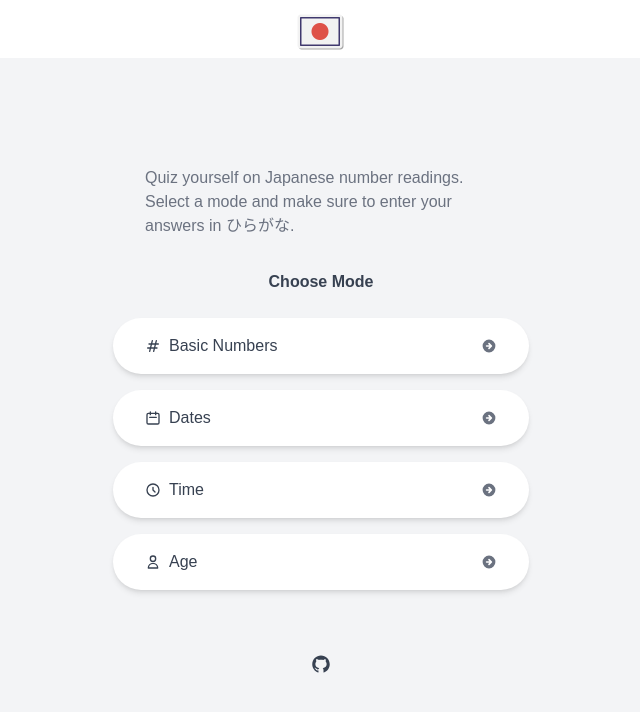
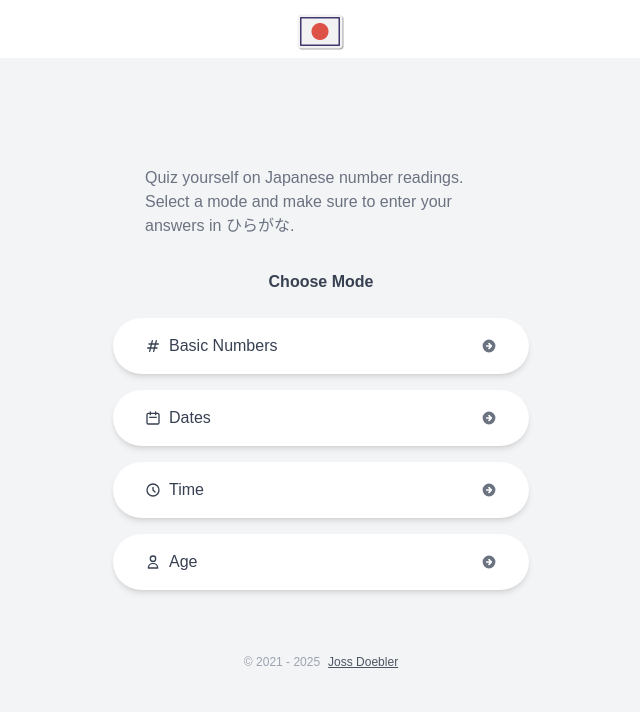
Before and after one commit to jossdoe/kazoeru, a Next.js app: page / in a window 1280 px wide. Shown: the top 712 px of the page, without its empty margins (319-959 px from the left). Built offline with nearby package versions, Linux system fonts and the light colour scheme.

Commit message:
add prettier config and change footer

```diff
--- a/components/layouts/LayoutDefault/LayoutDefault.tsx
+++ b/components/layouts/LayoutDefault/LayoutDefault.tsx
@@ -1,9 +1,9 @@
-import React from "react"
-import Head from "next/head"
-import Link from "next/link"
-import Image from "next/image"
-import { HiOutlineArrowNarrowLeft } from "react-icons/hi"
-import { AiFillGithub } from "react-icons/ai"
+import React from 'react'
+import Head from 'next/head'
+import Link from 'next/link'
+import Image from 'next/image'
+import { HiOutlineArrowNarrowLeft } from 'react-icons/hi'
+import { AiFillGithub } from 'react-icons/ai'
 
 type LayoutDefaultProps = {
   title: string
@@ -13,7 +13,7 @@ type LayoutDefaultProps = {
 const LayoutDefault: React.FC<LayoutDefaultProps> = ({
   title,
   children,
-  hasBackToIndex,
+  hasBackToIndex
 }) => {
   return (
     <div className="bg-gray-100 min-h-screen">
@@ -45,13 +45,14 @@ const LayoutDefault: React.FC<LayoutDefaultProps> = ({
           </div>
         </header>
         <main className="py-12 px-4 max-w-md mx-auto">{children}</main>
-        <footer className="text-center">
+        <footer className="text-center text-xs">
+          <span className="mr-2 text-gray-400">© 2021 - 2025</span>
           <a
-            className="inline-block mb-2text-gray-400 text-xl"
-            href="https://github.com/jossdoe/kazoeru"
+            className="text-gray-600 underline"
+            href="https://joss-doebler.de"
             target="_blank"
           >
-            <AiFillGithub />
+            Joss Doebler
           </a>
         </footer>
       </div>
```
Also changed, not shown: 2 other files (tests, documents, lock files or other folders).
